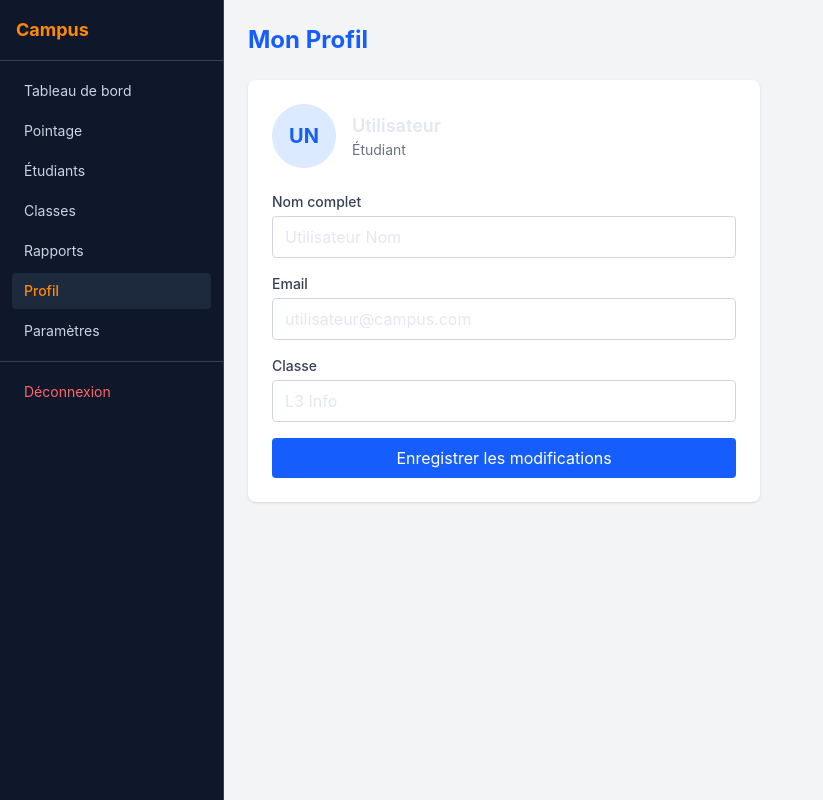
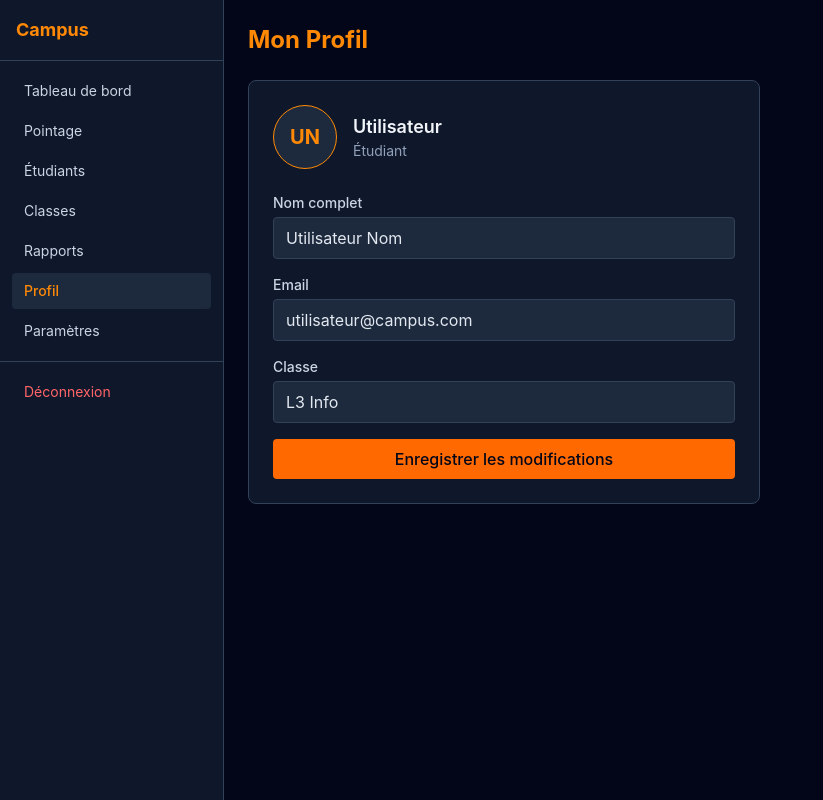
Before and after one commit to mg7984992-byte/pointage-presence-campus, a React (Vite) app: page /profil in a window 1280 px wide. Shown: the whole page, without its empty margins (0-823 px from the left). Built offline with nearby package versions, Linux system fonts and the light colour scheme.

Commit message:
Conversion Profil au thème sombre

```diff
--- a/src/pages/ProfilPage.tsx
+++ b/src/pages/ProfilPage.tsx
@@ -1,54 +1,54 @@
 function ProfilPage() {
   return (
-    <div className="min-h-screen bg-gray-100 p-6">
-      <h1 className="text-2xl font-bold text-blue-600 mb-6">Mon Profil</h1>
+    <div className="min-h-screen bg-slate-950 p-6">
+      <h1 className="text-2xl font-bold text-orange-400 mb-6">Mon Profil</h1>
 
-      <div className="bg-white rounded-lg shadow p-6 max-w-lg">
+      <div className="bg-slate-900 border border-slate-700 rounded-lg p-6 max-w-lg">
         <div className="flex items-center gap-4 mb-6">
-          <div className="w-16 h-16 rounded-full bg-blue-100 flex items-center justify-center text-blue-600 font-bold text-xl">
+          <div className="w-16 h-16 rounded-full bg-slate-800 border border-orange-400 flex items-center justify-center text-orange-400 font-bold text-xl">
             UN
           </div>
           <div>
-            <p className="font-semibold text-lg">Utilisateur</p>
-            <p className="text-sm text-gray-500">Étudiant</p>
+            <p className="font-semibold text-lg text-slate-100">Utilisateur</p>
+            <p className="text-sm text-slate-400">Étudiant</p>
           </div>
         </div>
 
         <div className="space-y-4">
           <div>
-            <label className="block text-sm font-medium text-gray-700 mb-1">
+            <label className="block text-sm font-medium text-slate-300 mb-1">
               Nom complet
             </label>
             <input
               type="text"
               defaultValue="Utilisateur Nom"
-              className="w-full border border-gray-300 rounded px-3 py-2"
+              className="w-full bg-slate-800 border border-slate-700 text-slate-200 rounded px-3 py-2"
             />
           </div>
 
           <div>
-            <label className="block text-sm font-medium text-gray-700 mb-1">
+            <label className="block text-sm font-medium text-slate-300 mb-1">
               Email
             </label>
             <input
               type="email"
               defaultValue="utilisateur@campus.com"
-              className="w-full border border-gray-300 rounded px-3 py-2"
+              className="w-full bg-slate-800 border border-slate-700 text-slate-200 rounded px-3 py-2"
             />
           </div>
 
           <div>
-            <label className="block text-sm font-medium text-gray-700 mb-1">
+            <label className="block text-sm font-medium text-slate-300 mb-1">
               Classe
             </label>
             <input
               type="text"
               defaultValue="L3 Info"
-              className="w-full border border-gray-300 rounded px-3 py-2"
+              className="w-full bg-slate-800 border border-slate-700 text-slate-200 rounded px-3 py-2"
             />
           </div>
 
-          <button className="w-full bg-blue-600 text-white py-2 rounded hover:bg-blue-700">
+          <button className="w-full bg-orange-500 text-slate-950 font-medium py-2 rounded hover:bg-orange-400">
             Enregistrer les modifications
           </button>
         </div>
```
